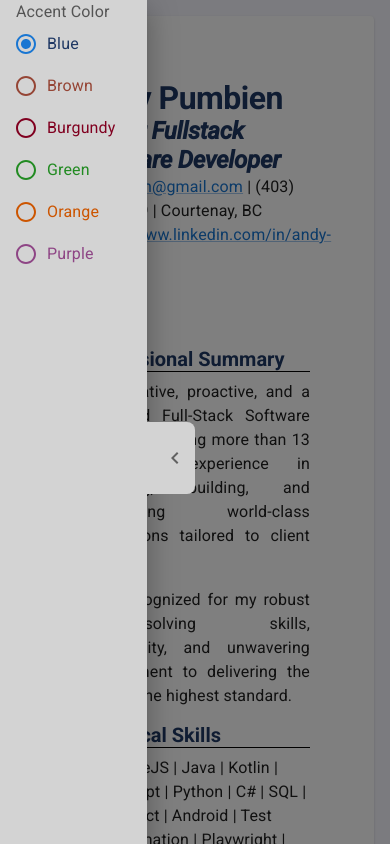
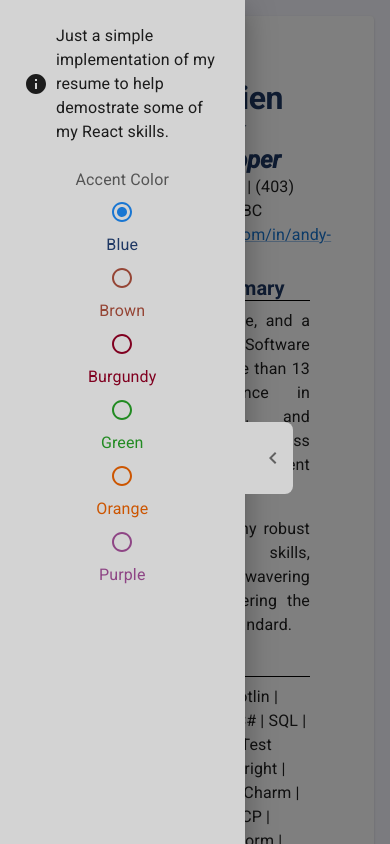
Before and after one commit to Pum8i/pumbi, a React (Vite) app: page / in a window 390 px wide. Both pictures are taken after a click on the button 28 px from the left and 458 px from the top of the page. Shown: the top 844 px of the page. Built offline with nearby package versions, Linux system fonts and the light colour scheme.

Commit message:
Small README update Refactored AccentColor picker to separate component Added useDeviceSize hook

```diff
--- a/src/App.tsx
+++ b/src/App.tsx
@@ -14,7 +14,7 @@ function App() {
   return (
     <>
       <CssBaseline />
-      <SideOptions />
+      <SideOptions resumeData={resumeData} />
       <Box sx={{ backgroundColor: "ghostwhite" }}>
         <Container maxWidth="md" sx={{ p: 2 }}>
           <Paper sx={{ p: 8 }}>
--- a/src/assets/data.ts
+++ b/src/assets/data.ts
@@ -139,4 +139,8 @@ export const resumeData = {
     "P2 Energy Solutions Employee Recognition",
   ],
   links: [{ url: "https://github.com/Pum8i", label: "GitHub" }],
+  sideOptions: {
+    description:
+      "Just a simple implementation of my resume to help demostrate some of my React skills.",
+  },
 };
--- a/src/components/sections/Header.tsx
+++ b/src/components/sections/Header.tsx
@@ -1,5 +1,6 @@
 import { Link, Typography } from "@mui/material";
 import Grid from "@mui/material/Unstable_Grid2/Grid2";
+import { useDeviceSize } from "src/hooks/DeviceSizeHooks";
 import CornerIcon from "src/assets/CornerIcon";
 
 interface IData {
@@ -12,6 +13,7 @@ interface IData {
 }
 
 function Header({ resumeData }: { resumeData: IData }) {
+  const { isSmallScreen } = useDeviceSize();
   const { name, title, email, phone, location, linkedIn } = resumeData;
   return (
     <Grid container direction="row" justifyContent="space-between">
@@ -35,9 +37,11 @@ function Header({ resumeData }: { resumeData: IData }) {
           </Link>
         </Typography>
       </Grid>
-      <Grid>
-        <CornerIcon />
-      </Grid>
+      {!isSmallScreen && (
+        <Grid>
+          <CornerIcon />
+        </Grid>
+      )}
     </Grid>
   );
 }
--- a/src/components/widgets/SideOptions.tsx
+++ b/src/components/widgets/SideOptions.tsx
@@ -1,53 +1,28 @@
 import { Global } from "@emotion/react";
 import ChevronRightIcon from "@mui/icons-material/ChevronRight";
-import {
-  Box,
-  Drawer,
-  FormControl,
-  FormControlLabel,
-  FormLabel,
-  IconButton,
-  Radio,
-  RadioGroup,
-} from "@mui/material";
+import InfoIcon from "@mui/icons-material/Info";
+import { Box, Drawer, IconButton, Stack, Typography } from "@mui/material";
 import CssBaseline from "@mui/material/CssBaseline";
 import { useTheme } from "@mui/material/styles";
-import { useAccentContext } from "src/hooks/ContextHooks";
+import { useDeviceSize } from "src/hooks/DeviceSizeHooks";
 import * as React from "react";
+import SideOptionsAccentColors from "./SideOptionsAccentColors";
+
+interface IData {
+  sideOptions: {
+    description: string;
+  };
+}
 
 const drawerBleeding = 48;
 
-const Label = ({
-  accentColor,
-  label,
-}: {
-  accentColor: string;
-  label: string;
-}) => {
-  return (
-    <FormControlLabel
-      value={accentColor}
-      control={<Radio sx={{ color: accentColor }} />}
-      componentsProps={{ typography: { color: accentColor } }}
-      label={label}
-    />
-  );
-};
-
-export default function SideOptions() {
+export default function SideOptions({ resumeData }: { resumeData: IData }) {
   const theme = useTheme();
-  const { accentColor, setAccentColor } = useAccentContext();
+  const { isSmallScreen } = useDeviceSize();
   const [open, setOpen] = React.useState(false);
-
-  const { blue, brown, burgundy, green, orange, purple } =
-    theme.palette.accents;
 
   const toggleDrawer = (newOpen: boolean) => () => {
     setOpen(newOpen);
-  };
-
-  const handleChange = (event: React.ChangeEvent<HTMLInputElement>) => {
-    setAccentColor((event.target as HTMLInputElement).value);
   };
 
   return (
@@ -56,7 +31,9 @@ export default function SideOptions() {
       <Global
         styles={{
           ".MuiDrawer-root > .MuiPaper-root": {
-            width: `calc(50% - ${drawerBleeding}px)`,
+            maxWidth: `calc(${
+              isSmallScreen ? "75%" : "50%"
+            } - ${drawerBleeding}px)`,
             overflow: "visible",
           },
         }}
@@ -99,31 +76,20 @@ export default function SideOptions() {
         <Box
           sx={{
             px: 2,
-            pb: 2,
+            py: 2,
             height: "100%",
             overflow: "auto",
             backgroundColor: "lightgray",
           }}
         >
-          <FormControl>
-            <FormLabel id="demo-radio-buttons-group-label">
-              Accent Color
-            </FormLabel>
-            <RadioGroup
-              aria-labelledby="demo-radio-buttons-group-label"
-              defaultValue={blue}
-              name="radio-buttons-group"
-              value={accentColor}
-              onChange={handleChange}
-            >
-              <Label accentColor={blue} label="Blue" />
-              <Label accentColor={brown} label="Brown" />
-              <Label accentColor={burgundy} label="Burgundy" />
-              <Label accentColor={green} label="Green" />
-              <Label accentColor={orange} label="Orange" />
-              <Label accentColor={purple} label="Purple" />
-            </RadioGroup>
-          </FormControl>
+          <Stack direction="row" alignItems="center" spacing={1} p={1}>
+            <InfoIcon />
+            <Typography variant="body1">
+              {resumeData.sideOptions.description}
+            </Typography>
+          </Stack>
+
+          <SideOptionsAccentColors isSmallScreen={isSmallScreen} />
         </Box>
       </Drawer>
     </div>
--- /dev/null
+++ b/src/components/widgets/SideOptionsAccentColors.tsx
@@ -0,0 +1,67 @@
+import {
+  FormControl,
+  FormControlLabel,
+  FormLabel,
+  Radio,
+  RadioGroup,
+} from "@mui/material";
+import { useTheme } from "@mui/material/styles";
+import * as React from "react";
+import { useAccentContext } from "src/hooks/ContextHooks";
+
+const Label = ({
+  accentColor,
+  label,
+}: {
+  accentColor: string;
+  label: string;
+}) => {
+  return (
+    <FormControlLabel
+      value={accentColor}
+      control={<Radio sx={{ color: accentColor }} />}
+      componentsProps={{ typography: { color: accentColor } }}
+      label={label}
+      labelPlacement="bottom"
+    />
+  );
+};
+
+export default function SideOptionsAccentColors({
+  isSmallScreen,
+}: {
+  isSmallScreen: boolean;
+}) {
+  const theme = useTheme();
+  const { accentColor, setAccentColor } = useAccentContext();
+
+  const { blue, brown, burgundy, green, orange, purple } =
+    theme.palette.accents;
+
+  const handleChange = (event: React.ChangeEvent<HTMLInputElement>) => {
+    setAccentColor((event.target as HTMLInputElement).value);
+  };
+
+  return (
+    <FormControl fullWidth margin="normal" sx={{ alignItems: "center" }}>
+      <FormLabel id="accent-color-radio-buttons-group-label">
+        Accent Color
+      </FormLabel>
+      <RadioGroup
+        aria-labelledby="accent-color-radio-buttons-group-label"
+        defaultValue={blue}
+        name="accent-color-radio-buttons-group"
+        value={accentColor}
+        onChange={handleChange}
+        row={isSmallScreen ? false : true}
+      >
+        <Label accentColor={blue} label="Blue" />
+        <Label accentColor={brown} label="Brown" />
+        <Label accentColor={burgundy} label="Burgundy" />
+        <Label accentColor={green} label="Green" />
+        <Label accentColor={orange} label="Orange" />
+        <Label accentColor={purple} label="Purple" />
+      </RadioGroup>
+    </FormControl>
+  );
+}
--- /dev/null
+++ b/src/hooks/DeviceSizeHooks.ts
@@ -0,0 +1,8 @@
+import { Breakpoints, useMediaQuery } from "@mui/material";
+
+export const useDeviceSize = () => {
+  const isSmallScreen = useMediaQuery((theme: { breakpoints: Breakpoints }) =>
+    theme.breakpoints.down("sm")
+  );
+  return { isSmallScreen };
+};
```
Also changed, not shown: 1 other file (tests, documents, lock files or other folders).
